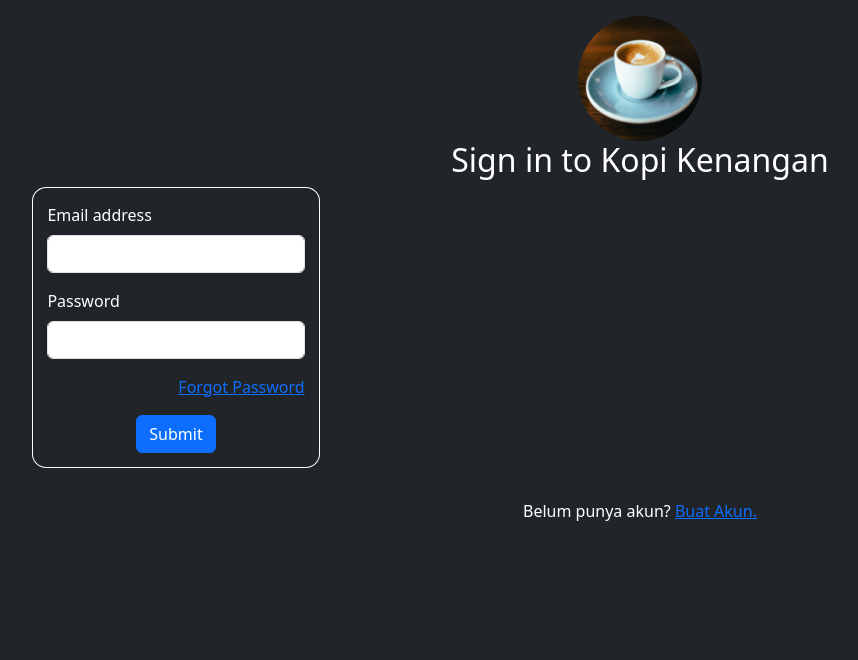
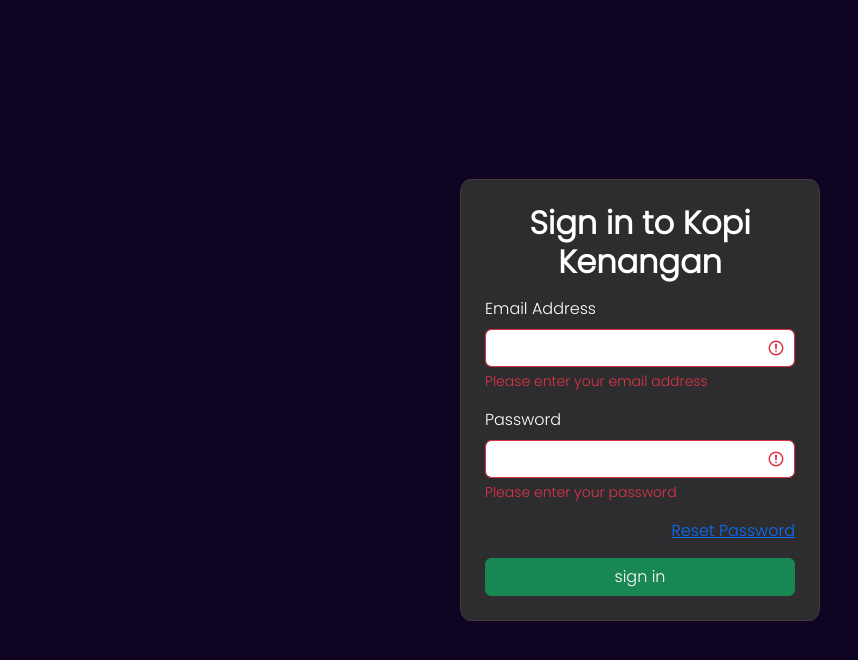
Before and after one commit to zingg12/Website-Toko-Kopi, a plain HTML site: page login.html in a window 1280 px wide. Shown: the whole page, without its empty margins (0-858 px from the left). Drawn offline with nearby package versions, Linux system fonts and the light colour scheme; files whose address does not match are found by name.

Commit message:
update terbaru

```diff
--- a/css/login.css
+++ /dev/null
@@ -1,42 +0,0 @@
-*{
-    margin: 0;
-    padding: 0;
-    box-sizing: border-box;
-    outline: none;
-    border: none;
-    text-decoration: none;
-}
-
-html{
-    scroll-behavior: smooth;
-}
-
-body{
-    font-family: 'Poppins', sans-serif;
-    background-color: #070329;
-    color: #fff;
-    /* min-height: 5000px; */
-}
-
-.container{
-    border: 1px solid #dbd8d8;
-    width: 25%;
-    height: 10%;
-    display: inline-block;
-    justify-content: center;
-    align-items: center;
-    margin-left: 50%;
-    margin-right: 50%;
-}
-
-.title-container{
-    justify-content: center;
-    align-items: center;
-}
-
-.title-container .logo img {
-border-radius: 50%;
-width: 30%;
-align-items: center;
-justify-content: center;
-}
--- /dev/null
+++ b/login.css
@@ -0,0 +1,44 @@
+* {
+    margin: 0;
+    padding: 0;
+    box-sizing: border-box;
+    font-family: 'Poppins', sans-serif;
+}
+
+body {
+    height: 100vh;
+    display: flex;
+    align-items: center;
+    justify-content: center;
+    background: #0f0522;
+    color: #fff;
+    display: i;
+}
+
+.login {
+    width: 22.5rem;
+    height: min-content;
+    padding: 1.5rem;
+    border-radius: 3%;
+    border: 1px solid #3b3b3c;
+    background-color: #2d2d30;
+}
+
+.login h1 {
+    font-size: 2.25rem;
+    margin-bottom: 1rem;
+}
+
+.login form {
+    font-size: 1rem;
+
+}
+
+.login form .form-group {
+    margin-bottom: 1rem;
+}
+
+.login form input[type="submit"] {
+    font-size: 1rem;
+    margin-top: 0.9rem;
+}
--- a/login.html
+++ b/login.html
@@ -1,43 +1,41 @@
 <!DOCTYPE html>
 <html>
     <head>
-        <meta charset="UTF-8">
-        <meta name="viewport" content="width=device-width, initial-scale=1.0">
+        <title>Login Kopi Kenangan</title>
+        <meta name="viewport" content="width=device-width, initial-scale=1">
         <link href="https://cdn.jsdelivr.net/npm/bootstrap@5.3.0-alpha1/dist/css/bootstrap.min.css" rel="stylesheet" integrity="sha384-GLhlTQ8iRABdZLl6O3oVMWSktQOp6b7In1Zl3/Jr59b6EGGoI1aFkw7cmDA6j6gD" crossorigin="anonymous">
-        <title>Kopi Kenangan Login</title>
+        <script src="https://cdn.jsdelivr.net/npm/bootstrap@5.3.0-alpha1/dist/js/bootstrap.bundle.min.js" integrity="sha384-w76AqPfDkMBDXo30jS1Sgez6pr3x5MlQ1ZAGC+nuZB+EYdgRZgiwxhTBTkF7CXvN" crossorigin="anonymous"></script>
+        <link rel="stylesheet" href="login.css">
+        <link href="https://fonts.googleapis.com/css2?family=Montserrat:wght@100&family=Poppins:wght@300&display=swap" rel="stylesheet">
     </head>
-    <body class="p-3 mb-2 bg-dark text-white">
-            <div class="title-container">
-                <div class="logo text-center">
-                    <a href="index.html">
-                        <img src="G:\My Drive\Web Development\Belajar\Kopi Kenangan\resources\menu - 1.jpg" style="width: 10%; border-radius: 50%;">
-                    </a>
+    <body>
+        <section class="login">
+
+           <h1 class="text-center" style="font-family: 'Poppins', sans-serif; font-weight: bold; font-size: 2rem;">Sign in to Kopi Kenangan</h1>
+
+            <form class="needs-validation">
+                <div class="form-group was-validated">
+                    <label class="form-label" for="email">Email Address</label>
+                    <input class="form-control" type="email" id="email" required>
+                    <div class="invalid-feedback">
+                        Please enter your email address
+                    </div>
                 </div>
-                <div class="title text-center">
-                    <h2>Sign in to Kopi Kenangan</h2>
+
+                <div class="form-group was-validated">
+                    <label class="form-label" for="password">Password</label>
+                    <input class="form-control" type="password" id="password" required>
+                    <div class="invalid-feedback">
+                        Please enter your password
+                    </div>
                 </div>
-            </div>
-            <div class="container-form px-3" style="height: 18rem; width: 20rem;">
-                <form style="border: 1px solid #fff; border-radius: 5%; padding: 0.9rem; ">
-                    <div class="mb-3">
-                        <label for="exampleInputEmail1" class="form-label">Email address</label>
-                        <input type="email" class="form-control" id="exampleInputEmail1">
-                    </div>
-                    <div class="mb-3">
-                        <label for="exampleInputPassword1" class="form-label">Password</label>
-                        <input type="password" class="form-control" id="exampleInputPassword1">
-                    </div>
-                    <div class="mb-3 form-check text-end">
-                        <a href="#">Forgot Password</a>
-                    </div>
-                    <div class="button text-center">
-                        <button type="submit" class="btn btn-primary" style="align-items: center;">Submit</button>
-                    </div>
-                </form>
-            </div>
-            <br>
-            <div class="create-acc text-center">
-                <p>Belum punya akun? <a href="signUp.html">Buat Akun.</a></p>
-            </div>
+
+                <div class="reset-password text-end">
+                    <a href="#">Reset Password</a>
+                </div>
+
+                <input class="btn btn-success w-100" type="submit" value="sign in">
+            </form>
+        </section>
     </body>
 </html>
```
